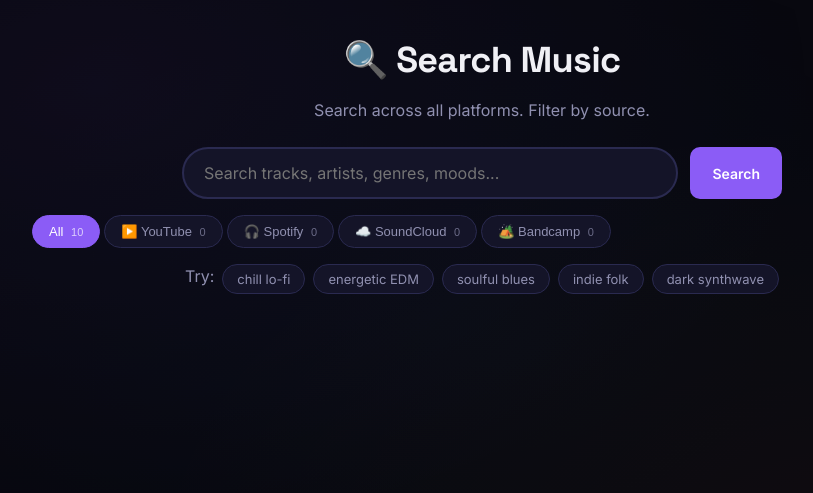
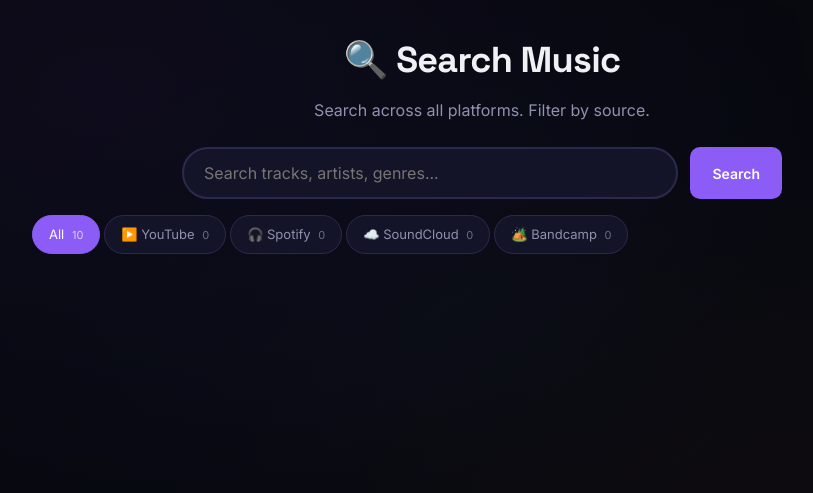
Before and after one commit to TheInnerI/music-bank, a FastAPI app: page /discover/search in a window 1280 px wide. Shown: the part 73-566 px from the top of the page, without its empty margins (158-971 px from the left). Run offline with FastAPI, Linux system fonts and the light colour scheme; data comes from the database, SQL or seed files in the repository.

Commit message:
Simplify search: Python filtering, simple template, no nested if blocks

```diff
--- a/api/routes/discovery.py
+++ b/api/routes/discovery.py
@@ -1,6 +1,5 @@
 """Discovery routes — algorithmic feed, search, trending"""
 from fastapi import APIRouter, Request
-from fastapi.responses import HTMLResponse
 from api.database import get_db
 from api.templates import respond
 from api.routes.auth import get_current_artist
@@ -8,38 +7,72 @@
 router = APIRouter()
 
 
-def compute_discovery_score(track: dict) -> float:
-    import math
-    from datetime import datetime
-    plays = max(track.get("plays", 0), 1)
-    likes = track.get("likes", 0)
-    deposits = track.get("deposits", 0)
-    created = track.get("created_at", "")
-    like_ratio = min(likes / plays, 1.0)
-    play_score = math.log10(plays + 1) / 5.0
-    freshness = 0.5
-    if created:
-        try:
-            created_dt = datetime.fromisoformat(created.replace("Z", "+00:00"))
-            days_old = (datetime.now(created_dt.tzinfo) - created_dt).days
-            freshness = max(0.0, 1.0 - (days_old / 30.0))
-        except:
-            pass
-    deposit_score = min(deposits / 10.0, 1.0)
-    return round(play_score * 0.30 + like_ratio * 0.25 + freshness * 0.20 + deposit_score * 0.10 + 0.15, 4)
+@router.get("/search")
+async def search_page(request: Request):
+    """Search with platform tabs."""
+    q = request.query_params.get("q", "").strip()
+    platform = request.query_params.get("platform", "all").lower()
+    tracks = []
+    counts = {"all": 0, "youtube": 0, "spotify": 0, "soundcloud": 0, "bandcamp": 0}
+
+    db = await get_db()
+    try:
+        # Get all tracks (no filter)
+        cursor = await db.execute(
+            "SELECT t.id, t.title, t.plays, t.genre, t.audio_url, "
+            "a.username as artist_username, a.display_name as artist_name "
+            "FROM tracks t JOIN artists a ON t.artist_id=a.id "
+            "ORDER BY t.plays DESC LIMIT 50"
+        )
+        all_tracks = [dict(r) for r in await cursor.fetchall()]
+        counts["all"] = len(all_tracks)
+
+        # Filter by search query if provided
+        if q and len(q) >= 2:
+            q_lower = q.lower()
+            tracks = [t for t in all_tracks if
+                q_lower in t["title"].lower() or
+                q_lower in (t["genre"] or "").lower() or
+                q_lower in t["artist_name"].lower()
+            ]
+        else:
+            tracks = all_tracks
+
+        # Filter by platform if not 'all'
+        if platform and platform != "all":
+            if platform == "youtube":
+                tracks = [t for t in tracks if t["audio_url"] and ("youtube.com" in t["audio_url"] or "youtu.be" in t["audio_url"])]
+            elif platform == "spotify":
+                tracks = [t for t in tracks if t["audio_url"] and "spotify" in t["audio_url"]]
+            elif platform == "soundcloud":
+                tracks = [t for t in tracks if t["audio_url"] and "soundcloud" in t["audio_url"]]
+            elif platform == "bandcamp":
+                tracks = [t for t in tracks if t["audio_url"] and "bandcamp" in t["audio_url"]]
+
+    finally:
+        await db.close()
+
+    current_artist = await get_current_artist(request)
+
+    return respond("search.html", {
+        "request": request,
+        "query": q,
+        "platform": platform,
+        "tracks": tracks,
+        "semantic_results": [],
+        "counts": counts,
+        "current_artist": current_artist,
+    })
 
 
 @router.get("/")
 async def discovery_feed(request: Request):
     db = await get_db()
     try:
-        cursor = await db.execute("SELECT t.*, a.username as artist_username, a.display_name as artist_name, a.genre as artist_genre FROM tracks t JOIN artists a ON t.artist_id=a.id ORDER BY t.created_at DESC LIMIT 50")
+        cursor = await db.execute("SELECT t.*, a.username as artist_username, a.display_name as artist_name FROM tracks t JOIN artists a ON t.artist_id=a.id ORDER BY t.created_at DESC LIMIT 50")
         tracks = [dict(r) for r in await cursor.fetchall()]
     finally:
         await db.close()
-    for t in tracks:
-        t["discovery_score"] = compute_discovery_score(t)
-    tracks.sort(key=lambda x: x["discovery_score"], reverse=True)
     return respond("track/feed.html", {"request": request, "tracks": tracks, "feed_type": "discovery", "current_artist": await get_current_artist(request)})
 
 
@@ -65,71 +98,6 @@
     return respond("track/feed.html", {"request": request, "tracks": tracks, "feed_type": "new", "current_artist": await get_current_artist(request)})
 
 
-@router.get("/search")
-async def search_page(request: Request):
-    """Search with platform tabs."""
-    q = request.query_params.get("q", "").strip()
-    platform = request.query_params.get("platform", "all").lower()
-    tracks = []
-    semantic_results = []
-
-    # Simple counts — total only, no platform breakdown to avoid errors
-    counts = {"all": 0, "youtube": 0, "spotify": 0, "soundcloud": 0, "bandcamp": 0}
-
-    try:
-        db = await get_db()
-        try:
-            # Get total count
-            cursor = await db.execute("SELECT COUNT(*) FROM tracks")
-            counts["all"] = (await cursor.fetchone())[0]
-
-            # Search tracks
-            if q and len(q) >= 2:
-                query = "SELECT t.*, a.username as artist_username, a.display_name as artist_name FROM tracks t JOIN artists a ON t.artist_id=a.id WHERE 1=1"
-                params = []
-
-                # Platform filter
-                if platform == "youtube":
-                    query += " AND (t.audio_url IS NOT NULL AND (t.audio_url LIKE '%youtube%' OR t.audio_url LIKE '%youtu.be%'))"
-                elif platform == "spotify":
-                    query += " AND (t.audio_url IS NOT NULL AND t.audio_url LIKE '%spotify%')"
-                elif platform == "soundcloud":
-                    query += " AND (t.audio_url IS NOT NULL AND t.audio_url LIKE '%soundcloud%')"
-                elif platform == "bandcamp":
-                    query += " AND (t.audio_url IS NOT NULL AND t.audio_url LIKE '%bandcamp%')"
-
-                # Text search
-                search_term = f"%{q}%"
-                query += " AND (t.title LIKE ? OR t.genre LIKE ? OR a.display_name LIKE ? OR t.description LIKE ?)"
-                params.extend([search_term] * 4)
-                query += " ORDER BY t.plays DESC LIMIT 50"
-
-                cursor = await db.execute(query, params)
-                tracks = [dict(r) for r in await cursor.fetchall()]
-            else:
-                # No search query — show all tracks
-                cursor = await db.execute("SELECT t.*, a.username as artist_username, a.display_name as artist_name FROM tracks t JOIN artists a ON t.artist_id=a.id ORDER BY t.plays DESC LIMIT 50")
-                tracks = [dict(r) for r in await cursor.fetchall()]
-        finally:
-            await db.close()
-    except Exception as e:
-        # If DB query fails, return empty results
-        import traceback
-        traceback.print_exc()
-        tracks = []
-
-    try:
-        current_artist = await get_current_artist(request)
-    except:
-        current_artist = None
-
-    return respond("search.html", {
-        "request": request, "query": q, "platform": platform,
-        "tracks": tracks, "semantic_results": semantic_results,
-        "counts": counts, "current_artist": current_artist,
-    })
-
-
 @router.get("/genre/{genre}")
 async def by_genre(request: Request, genre: str):
     db = await get_db()
--- a/templates/search.html
+++ b/templates/search.html
@@ -8,62 +8,35 @@
         <h1>🔍 Search Music</h1>
         <p class="text-muted">Search across all platforms. Filter by source.</p>
 
-        <form action="/search" method="get" class="search-form">
-            <input type="text" name="q" value="{{ query }}" placeholder="Search tracks, artists, genres, moods..." class="search-input">
+        <form action="/discover/search" method="get" class="search-form">
+            <input type="text" name="q" value="{{ query }}" placeholder="Search tracks, artists, genres..." class="search-input">
             <input type="hidden" name="platform" id="platform-input" value="{{ platform }}">
             <button type="submit" class="btn">Search</button>
         </form>
 
-        {# Platform Tabs #}
         <div class="platform-tabs">
-            <button class="platform-tab {{ 'active' if platform == 'all' }}" onclick="setPlatform('all')">
-                All <span class="tab-count">{{ counts.all }}</span>
-            </button>
-            <button class="platform-tab {{ 'active' if platform == 'youtube' }}" onclick="setPlatform('youtube')">
-                ▶️ YouTube <span class="tab-count">{{ counts.youtube }}</span>
-            </button>
-            <button class="platform-tab {{ 'active' if platform == 'spotify' }}" onclick="setPlatform('spotify')">
-                🎧 Spotify <span class="tab-count">{{ counts.spotify }}</span>
-            </button>
-            <button class="platform-tab {{ 'active' if platform == 'soundcloud' }}" onclick="setPlatform('soundcloud')">
-                ☁️ SoundCloud <span class="tab-count">{{ counts.soundcloud }}</span>
-            </button>
-            <button class="platform-tab {{ 'active' if platform == 'bandcamp' }}" onclick="setPlatform('bandcamp')">
-                🏕️ Bandcamp <span class="tab-count">{{ counts.bandcamp }}</span>
-            </button>
-        </div>
-
-        <div class="search-examples">
-            <span class="text-muted">Try:</span>
-            <button class="search-example" onclick="setQuery('chill lo-fi beats')">chill lo-fi</button>
-            <button class="search-example" onclick="setQuery('energetic electronic dance')">energetic EDM</button>
-            <button class="search-example" onclick="setQuery('soulful blues guitar')">soulful blues</button>
-            <button class="search-example" onclick="setQuery('indie folk acoustic')">indie folk</button>
-            <button class="search-example" onclick="setQuery('dark atmospheric synthwave')">dark synthwave</button>
+            <a href="/discover/search?q={{ query }}&platform=all" class="platform-tab {{ 'active' if platform == 'all' }}">All <span class="tab-count">{{ counts.all }}</span></a>
+            <a href="/discover/search?q={{ query }}&platform=youtube" class="platform-tab {{ 'active' if platform == 'youtube' }}">▶️ YouTube <span class="tab-count">{{ counts.youtube }}</span></a>
+            <a href="/discover/search?q={{ query }}&platform=spotify" class="platform-tab {{ 'active' if platform == 'spotify' }}">🎧 Spotify <span class="tab-count">{{ counts.spotify }}</span></a>
+            <a href="/discover/search?q={{ query }}&platform=soundcloud" class="platform-tab {{ 'active' if platform == 'soundcloud' }}">☁️ SoundCloud <span class="tab-count">{{ counts.soundcloud }}</span></a>
+            <a href="/discover/search?q={{ query }}&platform=bandcamp" class="platform-tab {{ 'active' if platform == 'bandcamp' }}">🏕️ Bandcamp <span class="tab-count">{{ counts.bandcamp }}</span></a>
         </div>
     </div>
 
     {% if query %}
     <div class="search-results">
-            <h2>Results for "{{ query }}" {% if platform != 'all' %}— {{ platform|title }}{% endif %}</h2>
+        <h2>Results for "{{ query }}" {% if platform != 'all' %}- {{ platform|title }}{% endif %}</h2>
 
         {% if tracks %}
         <div class="track-list">
             {% for t in tracks %}
             <div class="track-list-item">
-                    <div class="track-list-cover"><span>{{ t.title[0] }}</span></div>
+                <div class="track-list-cover"><span>{{ t.title[0] if t.title else '?' }}</span></div>
                 <div class="track-list-info">
                     <a href="/tracks/{{ t.id }}" class="track-title">{{ t.title }}</a>
                     <a href="/artists/{{ t.artist_username }}" class="track-artist">{{ t.artist_name }}</a>
-                        <span class="text-muted">{{ t.genre if t.genre else '' }}</span>
+                    <span class="text-muted">{{ t.genre or '' }}</span>
                 </div>
-                    {% if t.audio_url %}
-                    {% if 'youtube.com' in t.audio_url or 'youtu.be' in t.audio_url %}
-                    <span class="platform-badge youtube">▶️</span>
-                    {% elif 'spotify' in t.audio_url %}
-                    <span class="platform-badge spotify">🎧</span>
-                    {% endif %}
-                    {% endif %}
                 <span class="track-plays">▶ {{ t.plays }}</span>
                 <a href="/tracks/{{ t.id }}" class="btn btn-sm">View</a>
             </div>
@@ -74,62 +47,15 @@
             <p>No tracks found matching "{{ query }}"{% if platform != 'all' %} on {{ platform|title }}{% endif %}.</p>
         </div>
         {% endif %}
-
-            {# Semantic results #}
-            {% if semantic_results %}
-            <h3 style="margin-top:24px">🔮 Similar (Semantic)</h3>
-            <div class="track-list">
-                {% for r in semantic_results %}
-                <div class="track-list-item">
-                    <div class="track-list-cover"><span>{{ r.title[0] }}</span></div>
-                    <div class="track-list-info">
-                        <a href="/tracks/{{ r.track_id }}" class="track-title">{{ r.title }}</a>
-                        <a href="/artists/{{ r.artist_username }}" class="track-artist">{{ r.artist_name }}</a>
-                    </div>
-                    <span class="search-score">{{ "%.0f"|format(r.score * 100) }}% match</span>
-                    <a href="/tracks/{{ r.track_id }}" class="btn btn-sm">View</a>
-                </div>
-                {% endfor %}
-            </div>
-            {% endif %}
     </div>
     {% endif %}
 </div>
 
-    <!-- Player Bar -->
-    <div id="player-bar" class="player-bar hidden">
-        <div class="player-info"><span id="player-title">—</span></div>
-        <div class="player-controls">
-            <button onclick="togglePlay()">⏯</button>
-            <input type="range" id="player-seek" value="0" max="100" oninput="seek(this.value)">
-        </div>
-        <div class="player-time">
-            <span id="player-current">0:00</span> / <span id="player-duration">0:00</span>
-        </div>
-        <audio id="audio-player" ontimeupdate="updatePlayer()" onloadedmetadata="updateDuration()"></audio>
-    </div>
-    {% endblock %}
-
-    {% block scripts %}
-    <script>
-    function setQuery(q) {
-        document.querySelector('.search-input').value = q;
-        document.querySelector('.search-form').submit();
-    }
-    function setPlatform(p) {
-        document.getElementById('platform-input').value = p;
-        document.querySelector('.search-form').submit();
-    }
-    </script>
-
 <style>
 .platform-tabs { display: flex; gap: 4px; margin: 16px 0; flex-wrap: wrap; }
-    .platform-tab { padding: 8px 16px; background: var(--surface); border: 1px solid var(--border); border-radius: var(--radius-full); color: var(--text-muted); font-size: 13px; cursor: pointer; transition: all 0.2s; }
+.platform-tab { padding: 8px 16px; background: var(--surface); border: 1px solid var(--border); border-radius: var(--radius-full); color: var(--text-muted); font-size: 13px; text-decoration: none; }
 .platform-tab:hover { border-color: var(--observer); color: var(--text); }
 .platform-tab.active { background: var(--observer); border-color: var(--observer); color: white; }
 .platform-tab .tab-count { font-size: 11px; opacity: 0.7; margin-left: 4px; }
-    .platform-badge { font-size: 14px; padding: 2px 6px; border-radius: 4px; }
-    .platform-badge.youtube { background: rgba(255,0,0,0.2); }
-    .platform-badge.spotify { background: rgba(30,215,96,0.2); }
 </style>
 {% endblock %}
```
Lines whose indentation alone changed are shown as unchanged.
